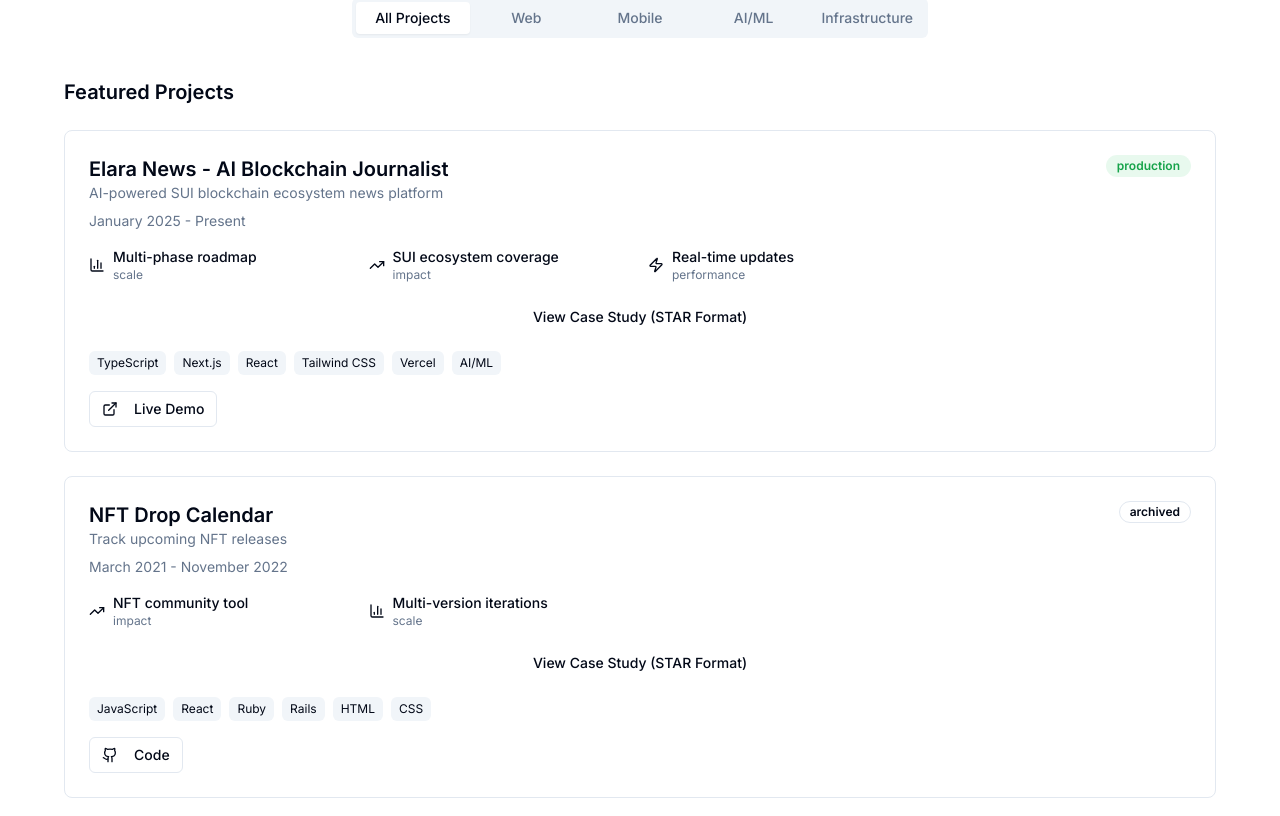
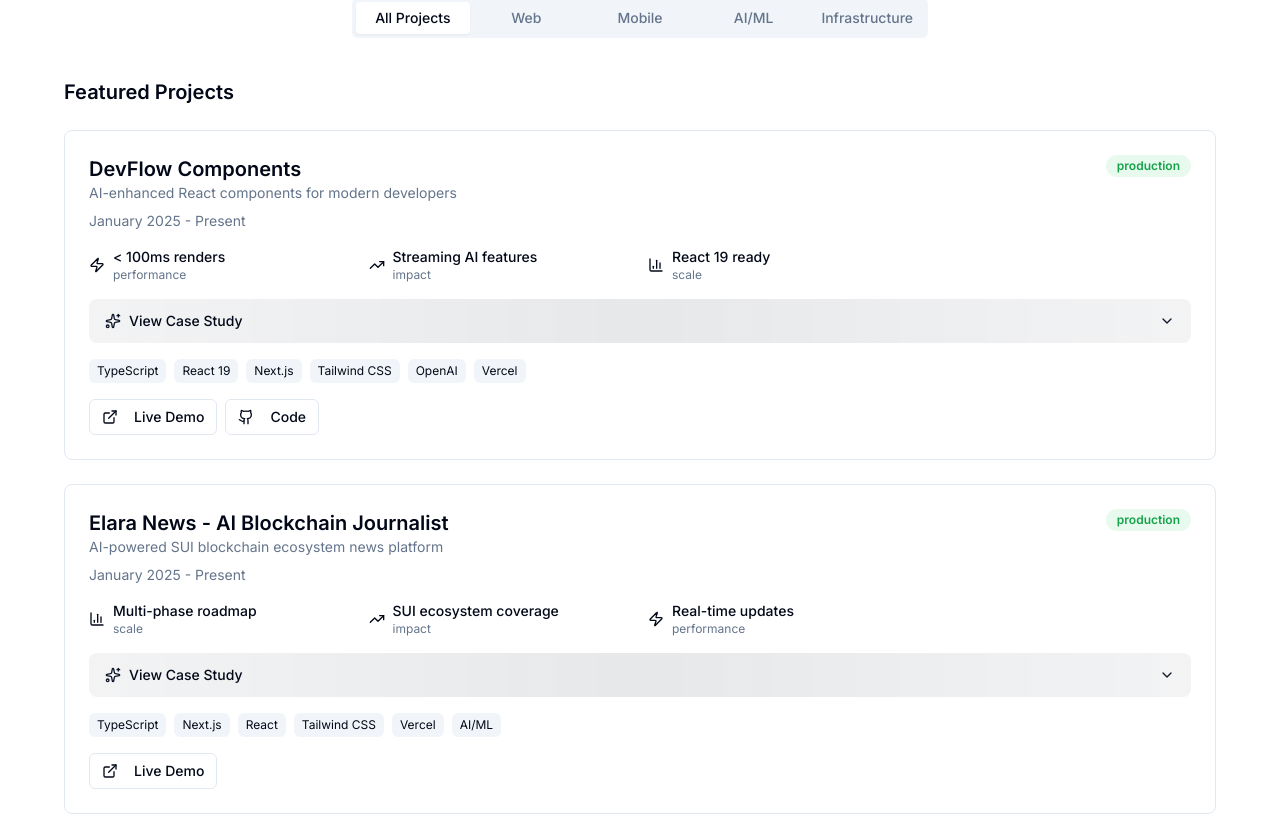
Before and after one commit to brownjer3/website-2025, a Next.js app: page / in a window 1280 px wide. Shown: the part 3980-4796 px from the top of the page. Built offline with nearby package versions, Linux system fonts and the light colour scheme; no server answers.

Commit message:
add devflow to projects

```diff
--- a/src/components/sections/projects.tsx
+++ b/src/components/sections/projects.tsx
@@ -1,33 +1,44 @@
-"use client"
+'use client'
 
-import * as React from "react"
-import { projects } from "@/data/projects"
-import { cn } from "@/lib/utils"
-import { Badge } from "@/components/ui/badge"
-import { Button } from "@/components/ui/button"
-import { Tabs, TabsList, TabsTrigger } from "@/components/ui/tabs"
-import { ExternalLink, Github, BarChart3, Users, Zap, TrendingUp } from "lucide-react"
+import * as React from 'react'
+import { projects } from '@/data/projects'
+import { cn } from '@/lib/utils'
+import { Badge } from '@/components/ui/badge'
+import { Button } from '@/components/ui/button'
+import { Tabs, TabsList, TabsTrigger } from '@/components/ui/tabs'
+import {
+  ExternalLink,
+  Github,
+  BarChart3,
+  Users,
+  Zap,
+  TrendingUp,
+  ChevronDown,
+  Sparkles,
+} from 'lucide-react'
 
 const categories = [
-  { value: "all", label: "All Projects" },
-  { value: "web", label: "Web" },
-  { value: "mobile", label: "Mobile" },
-  { value: "ml", label: "AI/ML" },
-  { value: "infrastructure", label: "Infrastructure" },
+  { value: 'all', label: 'All Projects' },
+  { value: 'web', label: 'Web' },
+  { value: 'mobile', label: 'Mobile' },
+  { value: 'ml', label: 'AI/ML' },
+  { value: 'infrastructure', label: 'Infrastructure' },
 ]
 
 const statusColors = {
-  production: "success",
-  prototype: "secondary",
-  archived: "outline",
+  production: 'success',
+  prototype: 'secondary',
+  archived: 'outline',
 } as const
 
 export function ProjectsSection() {
-  const [selectedCategory, setSelectedCategory] = React.useState("all")
-  const [expandedProject, setExpandedProject] = React.useState<string | null>(null)
+  const [selectedCategory, setSelectedCategory] = React.useState('all')
+  const [expandedProject, setExpandedProject] = React.useState<string | null>(
+    null
+  )
 
   const filteredProjects = React.useMemo(() => {
-    if (selectedCategory === "all") return projects
+    if (selectedCategory === 'all') return projects
     return projects.filter((project) => project.category === selectedCategory)
   }, [selectedCategory])
 
@@ -36,39 +47,50 @@
 
   const MetricIcon = ({ type }: { type: string }) => {
     switch (type) {
-      case "users":
+      case 'users':
         return <Users className="h-4 w-4" />
-      case "performance":
+      case 'performance':
         return <Zap className="h-4 w-4" />
-      case "impact":
+      case 'impact':
         return <TrendingUp className="h-4 w-4" />
-      case "scale":
+      case 'scale':
         return <BarChart3 className="h-4 w-4" />
       default:
         return null
     }
   }
 
-  const ProjectCard = ({ project, featured = false }: { project: typeof projects[0]; featured?: boolean }) => {
+  const ProjectCard = ({
+    project,
+    featured = false,
+  }: {
+    project: (typeof projects)[0]
+    featured?: boolean
+  }) => {
     const isExpanded = expandedProject === project.id
 
     return (
       <div
         className={cn(
-          "bg-card border rounded-lg overflow-hidden transition-all duration-300 hover:shadow-lg",
-          featured && "md:col-span-2",
-          isExpanded && "ring-2 ring-primary"
+          'overflow-hidden rounded-lg border bg-card transition-all duration-300 hover:shadow-lg',
+          featured && 'md:col-span-2',
+          isExpanded && 'ring-2 ring-primary'
         )}
       >
-        <div className="p-4 sm:p-5 md:p-6 space-y-4">
+        <div className="space-y-4 p-4 sm:p-5 md:p-6">
           {/* Header */}
           <div className="space-y-2">
             <div className="flex items-start justify-between gap-4">
               <div>
                 <h3 className="text-xl font-semibold">{project.title}</h3>
-                <p className="text-muted-foreground text-sm">{project.subtitle}</p>
+                <p className="text-sm text-muted-foreground">
+                  {project.subtitle}
+                </p>
               </div>
-              <Badge variant={statusColors[project.status]} className="shrink-0">
+              <Badge
+                variant={statusColors[project.status]}
+                className="shrink-0"
+              >
                 {project.status}
               </Badge>
             </div>
@@ -76,7 +98,7 @@
           </div>
 
           {/* Metrics */}
-          <div className="grid grid-cols-2 sm:grid-cols-4 gap-4">
+          <div className="grid grid-cols-2 gap-4 sm:grid-cols-4">
             {Object.entries(project.metrics).map(([key, value]) => (
               <div key={key} className="flex items-center gap-2">
                 <MetricIcon type={key} />
@@ -88,35 +110,88 @@
             ))}
           </div>
 
-          {/* STAR Format Toggle */}
-          <Button
-            variant="outline"
-            size="sm"
+          {/* Case Study Toggle */}
+          <button
             onClick={() => setExpandedProject(isExpanded ? null : project.id)}
-            className="w-full"
+            className={cn(
+              'group relative w-full overflow-hidden rounded-lg transition-all duration-300',
+              'bg-gradient-to-r from-primary/5 via-primary/10 to-primary/5',
+              'hover:from-primary/10 hover:via-primary/15 hover:to-primary/10',
+              'border border-primary/20 hover:border-primary/30',
+              'px-4 py-3',
+              isExpanded &&
+                'border-primary/30 from-primary/10 via-primary/15 to-primary/10'
+            )}
           >
-            {isExpanded ? "Hide Details" : "View Case Study (STAR Format)"}
-          </Button>
+            <div className="flex items-center justify-between">
+              <div className="flex items-center gap-2">
+                <Sparkles className="h-4 w-4 text-primary" />
+                <span className="text-sm font-medium text-foreground">
+                  {isExpanded ? 'Hide Case Study' : 'View Case Study'}
+                </span>
+              </div>
+              <ChevronDown
+                className={cn(
+                  'h-4 w-4 text-primary transition-transform duration-300',
+                  isExpanded && 'rotate-180'
+                )}
+              />
+            </div>
+            <div className="absolute inset-0 -translate-x-full bg-gradient-to-r from-transparent via-primary/10 to-transparent transition-transform duration-1000 group-hover:translate-x-0" />
+          </button>
 
-          {/* STAR Details */}
+          {/* Case Study Details */}
           {isExpanded && (
-            <div className="space-y-4 pt-4 border-t animate-in slide-in-from-top-2 duration-300">
-              <div className="space-y-3">
-                <div>
-                  <h4 className="font-semibold text-sm text-primary">Situation</h4>
-                  <p className="text-sm text-muted-foreground mt-1">{project.star.situation}</p>
-                </div>
-                <div>
-                  <h4 className="font-semibold text-sm text-primary">Task</h4>
-                  <p className="text-sm text-muted-foreground mt-1">{project.star.task}</p>
-                </div>
-                <div>
-                  <h4 className="font-semibold text-sm text-primary">Action</h4>
-                  <p className="text-sm text-muted-foreground mt-1">{project.star.action}</p>
-                </div>
-                <div>
-                  <h4 className="font-semibold text-sm text-primary">Result</h4>
-                  <p className="text-sm text-muted-foreground mt-1">{project.star.result}</p>
+            <div className="space-y-4 duration-300 animate-in slide-in-from-top-2">
+              <div className="space-y-4 rounded-lg bg-gradient-to-br from-primary/5 via-transparent to-primary/5 p-6">
+                <div className="grid gap-4">
+                  <div className="space-y-2">
+                    <div className="flex items-center gap-2">
+                      <div className="h-2 w-2 animate-pulse rounded-full bg-primary" />
+                      <h4 className="text-sm font-semibold uppercase tracking-wide text-primary">
+                        Situation
+                      </h4>
+                    </div>
+                    <p className="pl-4 text-sm leading-relaxed text-muted-foreground">
+                      {project.star.situation}
+                    </p>
+                  </div>
+
+                  <div className="space-y-2">
+                    <div className="flex items-center gap-2">
+                      <div className="h-2 w-2 animate-pulse rounded-full bg-primary delay-75" />
+                      <h4 className="text-sm font-semibold uppercase tracking-wide text-primary">
+                        Task
+                      </h4>
+                    </div>
+                    <p className="pl-4 text-sm leading-relaxed text-muted-foreground">
+                      {project.star.task}
+                    </p>
+                  </div>
+
+                  <div className="space-y-2">
+                    <div className="flex items-center gap-2">
+                      <div className="h-2 w-2 animate-pulse rounded-full bg-primary delay-150" />
+                      <h4 className="text-sm font-semibold uppercase tracking-wide text-primary">
+                        Action
+                      </h4>
+                    </div>
+                    <p className="pl-4 text-sm leading-relaxed text-muted-foreground">
+                      {project.star.action}
+                    </p>
+                  </div>
+
+                  <div className="space-y-2">
+                    <div className="flex items-center gap-2">
+                      <div className="h-2 w-2 animate-pulse rounded-full bg-primary delay-300" />
+                      <h4 className="text-sm font-semibold uppercase tracking-wide text-primary">
+                        Result
+                      </h4>
+                    </div>
+                    <p className="pl-4 text-sm font-medium leading-relaxed text-muted-foreground">
+                      {project.star.result}
+                    </p>
+                  </div>
                 </div>
               </div>
             </div>
@@ -127,7 +202,7 @@
             {project.technologies.map((tech) => (
               <span
                 key={tech}
-                className="text-xs px-2 py-1 bg-muted rounded-md"
+                className="rounded-md bg-muted px-2 py-1 text-xs"
               >
                 {tech}
               </span>
@@ -138,16 +213,24 @@
           <div className="flex gap-2">
             {project.links.live && (
               <Button variant="outline" size="sm" asChild>
-                <a href={project.links.live} target="_blank" rel="noopener noreferrer">
-                  <ExternalLink className="h-4 w-4 mr-2" />
+                <a
+                  href={project.links.live}
+                  target="_blank"
+                  rel="noopener noreferrer"
+                >
+                  <ExternalLink className="mr-2 h-4 w-4" />
                   Live Demo
                 </a>
               </Button>
             )}
             {project.links.github && (
               <Button variant="outline" size="sm" asChild>
-                <a href={project.links.github} target="_blank" rel="noopener noreferrer">
-                  <Github className="h-4 w-4 mr-2" />
+                <a
+                  href={project.links.github}
+                  target="_blank"
+                  rel="noopener noreferrer"
+                >
+                  <Github className="mr-2 h-4 w-4" />
                   Code
                 </a>
               </Button>
@@ -159,22 +242,30 @@
   }
 
   return (
-    <section id="projects" className="py-12 sm:py-16 md:py-20 px-4">
+    <section id="projects" className="px-4 py-12 sm:py-16 md:py-20">
       <div className="container mx-auto max-w-6xl">
-        <div className="space-y-2 text-center mb-12">
-          <h2 className="text-3xl sm:text-4xl font-bold">Projects</h2>
-          <p className="text-muted-foreground text-lg">
+        <div className="mb-12 space-y-2 text-center">
+          <h2 className="text-3xl font-bold sm:text-4xl">Projects</h2>
+          <p className="text-lg text-muted-foreground">
             Production-scale solutions with measurable impact
           </p>
-          <div className="h-1 w-20 bg-primary rounded-full mx-auto" />
+          <div className="mx-auto h-1 w-20 rounded-full bg-primary" />
         </div>
 
         {/* Category Filter */}
-        <Tabs value={selectedCategory} onValueChange={setSelectedCategory} className="mb-8">
+        <Tabs
+          value={selectedCategory}
+          onValueChange={setSelectedCategory}
+          className="mb-8"
+        >
           <div className="w-full overflow-x-auto pb-2">
-            <TabsList className="flex w-max mx-auto sm:grid sm:w-full sm:max-w-xl sm:grid-cols-5">
+            <TabsList className="mx-auto flex w-max sm:grid sm:w-full sm:max-w-xl sm:grid-cols-5">
               {categories.map((cat) => (
-                <TabsTrigger key={cat.value} value={cat.value} className="min-w-[100px] sm:min-w-0">
+                <TabsTrigger
+                  key={cat.value}
+                  value={cat.value}
+                  className="min-w-[100px] sm:min-w-0"
+                >
                   {cat.label}
                 </TabsTrigger>
               ))}
@@ -185,8 +276,8 @@
         {/* Featured Projects */}
         {featuredProjects.length > 0 && (
           <div className="mb-12">
-            <h3 className="text-xl font-semibold mb-6">Featured Projects</h3>
-            <div className="grid grid-cols-1 md:grid-cols-2 gap-6">
+            <h3 className="mb-6 text-xl font-semibold">Featured Projects</h3>
+            <div className="grid grid-cols-1 gap-6 md:grid-cols-2">
               {featuredProjects.map((project) => (
                 <ProjectCard key={project.id} project={project} featured />
               ))}
@@ -197,8 +288,8 @@
         {/* Other Projects */}
         {otherProjects.length > 0 && (
           <div>
-            <h3 className="text-xl font-semibold mb-6">More Projects</h3>
-            <div className="grid grid-cols-1 md:grid-cols-2 gap-6">
+            <h3 className="mb-6 text-xl font-semibold">More Projects</h3>
+            <div className="grid grid-cols-1 gap-6 md:grid-cols-2">
               {otherProjects.map((project) => (
                 <ProjectCard key={project.id} project={project} />
               ))}
@@ -207,8 +298,10 @@
         )}
 
         {filteredProjects.length === 0 && (
-          <div className="text-center py-12">
-            <p className="text-muted-foreground">No projects found in this category.</p>
+          <div className="py-12 text-center">
+            <p className="text-muted-foreground">
+              No projects found in this category.
+            </p>
           </div>
         )}
       </div>
--- a/src/data/projects.ts
+++ b/src/data/projects.ts
@@ -27,6 +27,41 @@
 }
 
 export const projects: Project[] = [
+  {
+    id: 'devflow',
+    title: 'DevFlow Components',
+    subtitle: 'AI-enhanced React components for modern developers',
+    period: 'January 2025 - Present',
+    status: 'production',
+    featured: true,
+    metrics: {
+      performance: '< 100ms renders',
+      impact: 'Streaming AI features',
+      scale: 'React 19 ready',
+    },
+    star: {
+      situation:
+        'Modern React developers needed production-ready components with integrated AI capabilities and exceptional performance',
+      task: 'Build a component library featuring streaming AI, React 19 features, and a professional design system',
+      action:
+        'Created SmartDataTable and AISearchBar components with TypeScript, implemented real-time streaming AI responses, built comprehensive design system with electric blue (#0066FF) branding, optimized for < 100ms renders and < 45KB bundles',
+      result:
+        'Delivered production-ready React 19 components with streaming AI, optimistic updates, and comprehensive documentation on live demo site',
+    },
+    technologies: [
+      'TypeScript',
+      'React 19',
+      'Next.js',
+      'Tailwind CSS',
+      'OpenAI',
+      'Vercel',
+    ],
+    links: {
+      live: 'https://devflow-components.vercel.app/',
+      github: 'https://github.com/brownjer3/devflow',
+    },
+    category: 'web',
+  },
   {
     id: 'elara-news',
     title: 'Elara News - AI Blockchain Journalist',
```
